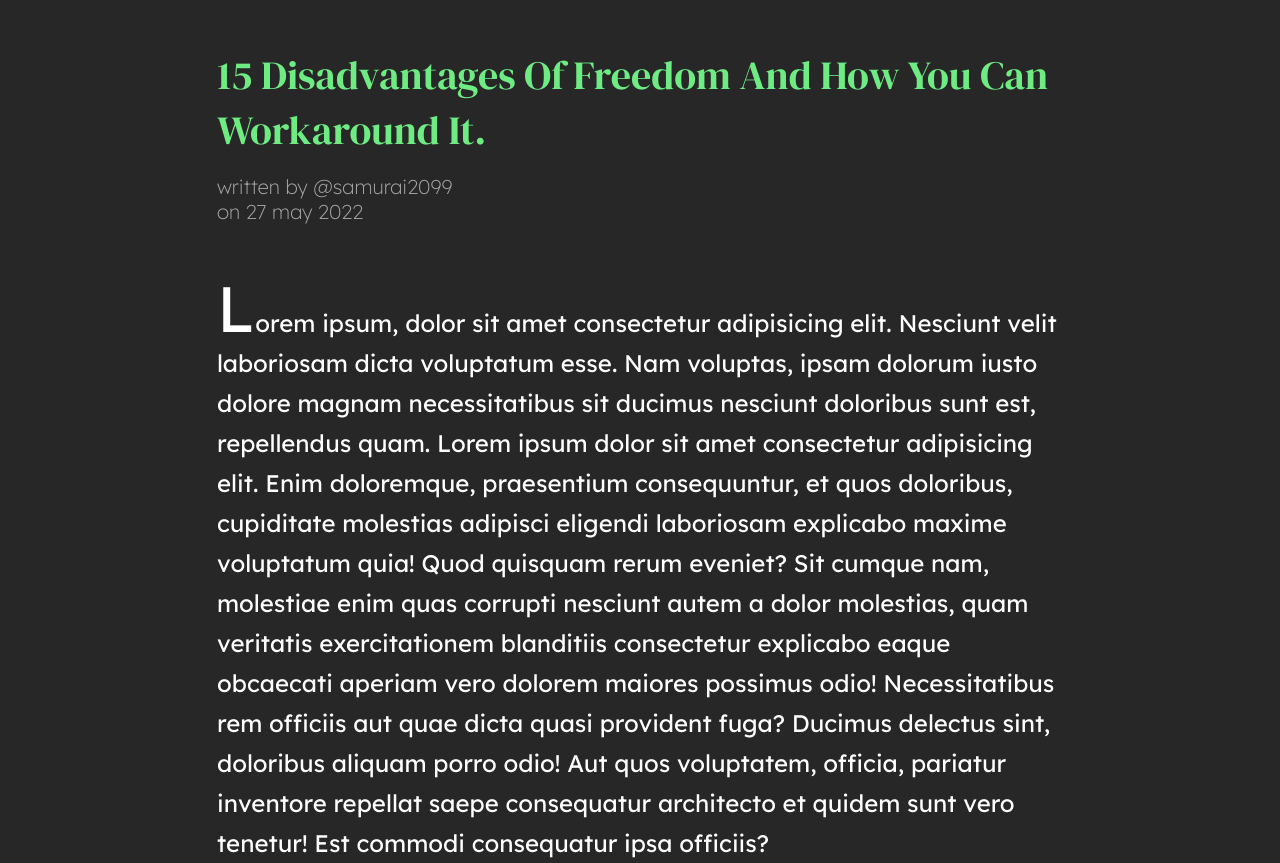
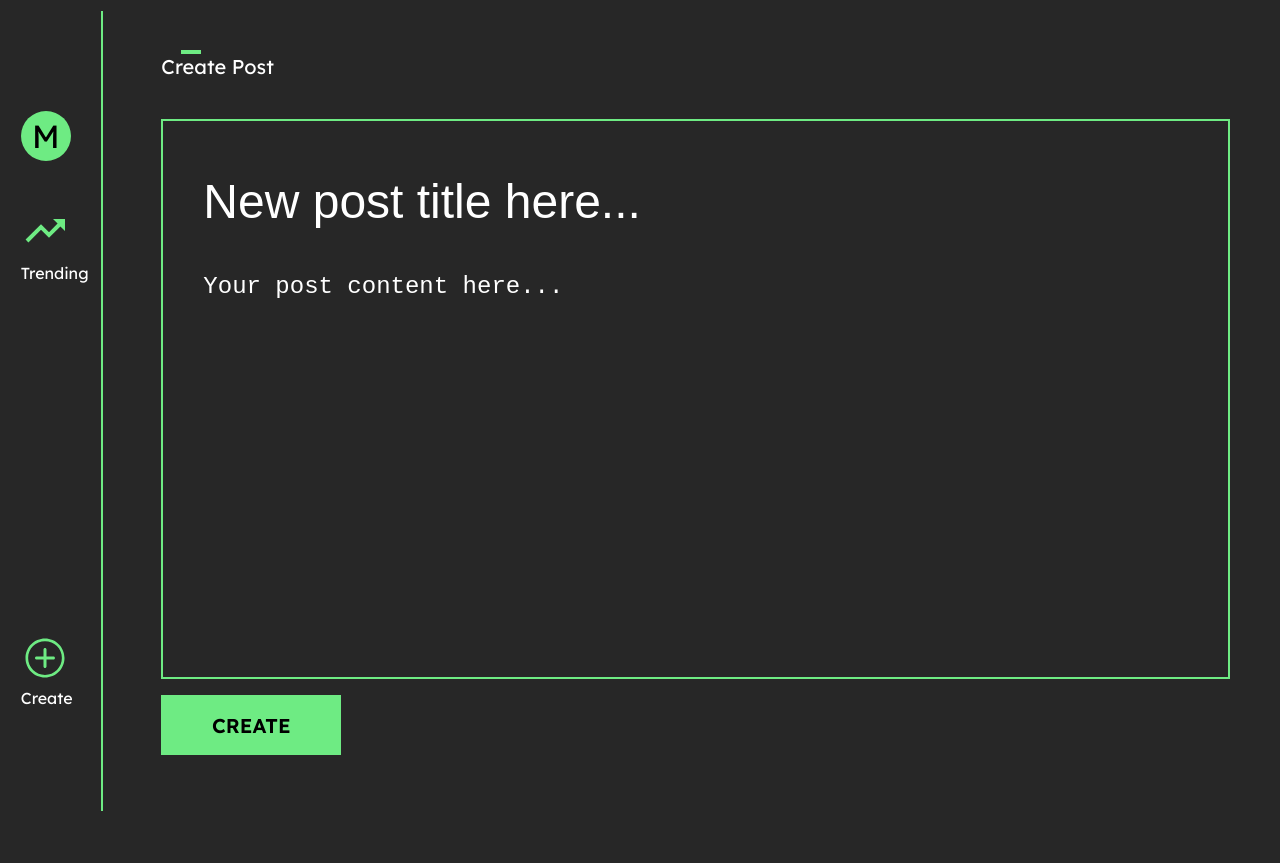
Before and after one commit to mbk97/blog-website, a React (Create React App) app: page / in a window 1280 px wide. After the commit the page ends 821 px from the top, so only its background shows below. Built offline with nearby package versions, Linux system fonts and the light colour scheme.

Commit message:
create post component

```diff
--- a/package.json
+++ b/package.json
@@ -15,6 +15,7 @@
     "axios": "^1.1.3",
     "react": "^18.2.0",
     "react-dom": "^18.2.0",
+    "react-icons": "^4.6.0",
     "react-redux": "^8.0.4",
     "react-scripts": "5.0.1",
     "redux": "^4.2.0",
--- a/src/App.tsx
+++ b/src/App.tsx
@@ -1,16 +1,23 @@
 import React from "react";
-import Login from "./components/login/Login";
-import ReadMore from "./components/readMore/ReadMore";
-import Signup from "./components/signUp/Signup";
-import { GlobalStyle } from "./GlobalStyle";
+import CreatePost from "./components/createPost/CreatePost";
+import Navbar from "./components/navbar/Navbar";
+// import Login from "./components/login/Login";
+// import ReadMore from "./components/readMore/ReadMore";
+// import Signup from "./components/signUp/Signup";
+import { GlobalStyle, Layout, NavWrapper } from "./GlobalStyle";
 
 const App = () => {
   return (
     <React.Fragment>
       <GlobalStyle />
-      {/* <Login /> */}
-      {/* <Signup /> */}
-      <ReadMore />
+      <Layout>
+        <NavWrapper>
+          <Navbar />
+        </NavWrapper>
+        <React.Fragment>
+          <CreatePost />
+        </React.Fragment>
+      </Layout>
     </React.Fragment>
   );
 };
--- a/src/GlobalStyle.ts
+++ b/src/GlobalStyle.ts
@@ -19,24 +19,22 @@ body {
    overflow-x: hidden;
    color: white;
 }
-`
-
+`;
 
 export const AuthWrapper = styled.div`
   display: flex;
   align-items: center;
   justify-content: space-between;
-`
+`;
 
 export const AuthLeftContent = styled.div`
   flex: 30%;
   height: 100vh;
 
-@media (max-width:900px) {
+  @media (max-width: 900px) {
     display: none;
   }
-
-`
+`;
 
 export const AuthRightContent = styled.div`
   flex: 70%;
@@ -44,68 +42,97 @@ margin: 0 20px;
   display: flex;
   align-items: center;
   justify-content: center;
-@media (max-width:900px) {
+  @media (max-width: 900px) {
     flex: 100%;
     display: flex;
     align-items: center;
     justify-content: center;
     height: 100vh;
   }
-`
+`;
 
 export const AuthImg = styled.img`
   height: 100vh;
   width: 100%;
   object-fit: cover;
   object-position: center;
-`
+`;
 
 export const AuthInputWrapper = styled.div`
   width: 600px;
-@media (max-width:470px) {
+  @media (max-width: 470px) {
     width: 100%;
-
   }
-`
+`;
 
 export const ButtonWrapper = styled.div`
   display: flex;
   justify-content: space-between;
 
-@media (max-width:470px) {
+  @media (max-width: 470px) {
     flex-direction: column;
   }
-`
+`;
 
 export const LinkText = styled.p`
   width: 227px;
-@media (max-width:470px) {
+  @media (max-width: 470px) {
     width: 100%;
     margin-top: 20px;
   }
-`
-
+`;
 
 export const InputContainer = styled.div`
   margin: 20px 0;
-`
+`;
 
 export const ColoredText = styled.span`
   color: #6eeb83;
-`
+`;
 
 export const WelcomeHeader = styled.h3`
-font-family: 'DM Serif Display';
+  font-family: "DM Serif Display";
   font-style: normal;
   font-weight: 400;
   font-size: 48px;
   line-height: 66px;
-`
+`;
 
 export const WelcomeText = styled.p`
-font-family: 'Lexend Deca';
+  font-family: "Lexend Deca";
   font-weight: 300;
   font-size: 24px;
   line-height: 30px;
-color: #A5A5A5;
-`
+  color: #a5a5a5;
+`;
+
+export const TitleContainer = styled.div`
+  width: 300px;
+`;
+
+export const Line = styled.div`
+  width: 20px;
+  height: 4px;
+  background: #6eeb83;
+  margin-left: 20px;
+  /* margin: auto; */
+`;
+
+export const Layout = styled.div`
+  display: flex;
+  align-items: center;
+  justify-content: space-between;
+  @media (max-width: 900px) {
+    flex-direction: column-reverse;
+  }
+`;
+
+export const NavWrapper = styled.div`
+  background: #272727;
+  display: flex;
+  align-items: center;
+  justify-content: center;
+  flex-direction: column;
+  width: 120px;
+  height: 20vh;
+`;
--- a/src/components/common/text/Text.tsx
+++ b/src/components/common/text/Text.tsx
@@ -18,8 +18,21 @@ const Text = styled.h2`
   }
 `;
 
+const Title = styled.p`
+  font-family: "Lexend Deca";
+  font-style: normal;
+  font-weight: 400;
+  font-size: 20px;
+  line-height: 25px;
+  color: #ffffff;
+`;
+
 const CustomTitle = ({ children }: textProps) => {
   return <Text>{children}</Text>;
 };
 
-export default CustomTitle;
+const PageTitle = ({ children }: textProps) => {
+  return <Title>{children}</Title>;
+};
+
+export { CustomTitle, PageTitle };
--- /dev/null
+++ b/src/components/createPost/CreatePost.tsx
@@ -0,0 +1,68 @@
+import React, { useState } from "react";
+import { Line, TitleContainer } from "../../GlobalStyle";
+import CustomButton from "../common/button/Button";
+import { PageTitle } from "../common/text/Text";
+import {
+  ContentContainer,
+  CreatePostWrapper,
+  PostInput,
+  PostTextArea,
+  TitleInputContainer,
+  PostInputContainer,
+  BtnWrapper,
+} from "./style";
+
+const CreatePost = () => {
+  const [data, setData] = useState<any>({
+    title: "",
+    description: "",
+  });
+
+  const { title, description } = data;
+
+  console.log(description);
+  const handleInputChange = (
+    e:
+      | React.ChangeEvent<HTMLInputElement>
+      | React.ChangeEvent<HTMLTextAreaElement>
+  ) => {
+    const { name, value } = e.target;
+    setData({
+      ...data,
+      [name]: value,
+    });
+  };
+
+  return (
+    <CreatePostWrapper>
+      <TitleContainer>
+        <Line></Line>
+        <PageTitle>Create Post</PageTitle>
+      </TitleContainer>
+      <ContentContainer>
+        <TitleInputContainer>
+          <PostInput
+            type="text"
+            placeholder="New post title here..."
+            onChange={handleInputChange}
+            value={title}
+            name="title"
+          />
+        </TitleInputContainer>
+        <PostInputContainer>
+          <PostTextArea
+            placeholder="Your post content here..."
+            onChange={handleInputChange}
+            value={description}
+            name="description"
+          />
+        </PostInputContainer>
+      </ContentContainer>
+      <BtnWrapper>
+        <CustomButton>Create</CustomButton>
+      </BtnWrapper>
+    </CreatePostWrapper>
+  );
+};
+
+export default CreatePost;
--- /dev/null
+++ b/src/components/createPost/style.ts
@@ -0,0 +1,82 @@
+import styled from "styled-components";
+
+export const CreatePostWrapper = styled.div`
+  margin: 50px;
+  width: 90%;
+
+  @media (max-width: 600px) {
+    margin: 20px;
+  }
+`;
+
+export const ContentContainer = styled.div`
+  height: 70vh;
+  width: 100%;
+  border: 2px solid #6eeb83;
+  margin-top: 40px;
+  padding: 40px;
+  @media (max-width: 600px) {
+    padding: 20px;
+    width: 100%;
+    /* margin-bottom: 2rem; */
+  }
+`;
+
+export const TitleInputContainer = styled.div`
+  width: 80%;
+`;
+
+export const PostInput = styled.input`
+  height: 80px;
+  border: 0;
+  background-color: transparent;
+  width: 100%;
+  color: white;
+  outline: 0;
+  font-size: 48px;
+  @media (max-width: 600px) {
+    font-size: 24px;
+  }
+
+  &::placeholder {
+    font-size: 48px;
+    color: white;
+
+    @media (max-width: 600px) {
+      font-size: 16px;
+    }
+  }
+`;
+
+export const PostInputContainer = styled.div`
+  margin-top: 2rem;
+`;
+
+export const PostTextArea = styled.textarea`
+  /* height: 300px; */
+  height: 100%;
+  border: 0;
+  background-color: transparent;
+  width: 100%;
+  color: white;
+  outline: 0;
+  font-size: 24px;
+  resize: none;
+  @media (max-width: 600px) {
+    font-size: 24px;
+    height: 100%;
+  }
+
+  &::placeholder {
+    font-size: 24px;
+    color: white;
+
+    @media (max-width: 600px) {
+      font-size: 16px;
+    }
+  }
+`;
+
+export const BtnWrapper = styled.div`
+  margin: 1rem 0;
+`;
--- /dev/null
+++ b/src/components/navbar/Navbar.tsx
@@ -0,0 +1,42 @@
+import React from "react";
+import {
+  BottomItems,
+  NameLogo,
+  NameWrapper,
+  NavContainer,
+  NavIcon,
+  NavItemsWrapper,
+  NavTitle,
+  TopItems,
+  TrendTextWrapper,
+} from "./style";
+import { BiTrendingUp } from "react-icons/bi";
+import { IoIosAddCircleOutline } from "react-icons/io";
+
+const Navbar = () => {
+  return (
+    <NavContainer>
+      <NavItemsWrapper>
+        <TopItems>
+          <NameWrapper>
+            <NameLogo>M</NameLogo>
+          </NameWrapper>
+          <TrendTextWrapper>
+            <NavIcon>
+              <BiTrendingUp className="icon" />
+            </NavIcon>
+            <NavTitle>Trending</NavTitle>
+          </TrendTextWrapper>
+        </TopItems>
+        <BottomItems>
+          <NavIcon>
+            <IoIosAddCircleOutline className="icon" />
+          </NavIcon>
+          <NavTitle>Create</NavTitle>
+        </BottomItems>
+      </NavItemsWrapper>
+    </NavContainer>
+  );
+};
+
+export default Navbar;
--- /dev/null
+++ b/src/components/navbar/style.ts
@@ -0,0 +1,119 @@
+import styled from "styled-components";
+
+export const NavContainer = styled.div`
+  position: fixed;
+  border-right: 2px solid #6eeb83;
+  display: flex;
+  align-items: center;
+  justify-content: center;
+  flex-direction: column;
+  width: 95px;
+  height: 100vh;
+
+  @media (max-width: 900px) {
+    border: 2px solid #6eeb83;
+    width: 90%;
+    height: 95px;
+    bottom: 0px;
+    background: #272727;
+  }
+`;
+
+export const NavItemsWrapper = styled.div`
+  display: flex;
+  flex-direction: column;
+  justify-content: space-between;
+  height: 75vh;
+
+  @media (max-width: 900px) {
+    flex-direction: row;
+    height: 95px;
+    align-items: center;
+    justify-content: center;
+  }
+`;
+
+export const TopItems = styled.div`
+  @media (max-width: 900px) {
+    height: auto;
+    display: flex;
+    align-items: center;
+    justify-content: space-around;
+    width: 30vw;
+  }
+
+  @media (max-width: 470px) {
+    width: 100%;
+  }
+`;
+
+export const BottomItems = styled.div`
+  @media (max-width: 900px) {
+    display: flex;
+    align-items: center;
+  }
+  @media (max-width: 470px) {
+    display: block;
+  }
+`;
+
+export const NameWrapper = styled.div`
+  @media (max-width: 900px) {
+    display: flex;
+    align-items: center;
+    justify-content: center;
+  }
+`;
+
+export const NameLogo = styled.div`
+  width: 50px;
+  height: 50px;
+  color: black;
+  background-color: #6eeb83;
+  text-transform: uppercase;
+  font-family: "Lexend Deca";
+  font-style: normal;
+  font-weight: 400;
+  font-size: 32px;
+  line-height: 40px;
+  border-radius: 50%;
+  display: grid;
+  place-items: center;
+  margin-bottom: 3rem;
+  @media (max-width: 900px) {
+    margin-bottom: 0rem;
+  }
+`;
+
+export const NavIcon = styled.div`
+  .icon {
+    color: #6eeb83;
+    font-size: 3rem;
+    @media (max-width: 470px) {
+      margin-bottom: 0rem;
+    }
+  }
+`;
+
+export const NavTitle = styled.p`
+  font-family: "Lexend Deca";
+  font-style: normal;
+  font-weight: 400;
+  font-size: 16px;
+  line-height: 25px;
+  color: #ffffff;
+  /* padding-left: 10px; */
+`;
+
+export const TrendTextWrapper = styled.div`
+  margin-bottom: 3rem;
+  @media (max-width: 900px) {
+    display: flex;
+    align-items: center;
+    margin: 0rem;
+    padding: 0 30px;
+  }
+  @media (max-width: 470px) {
+    display: block;
+  }
+`;
--- a/src/components/readMore/ReadMore.tsx
+++ b/src/components/readMore/ReadMore.tsx
@@ -1,5 +1,5 @@
 import React from "react";
-import CustomTitle from "../common/text/Text";
+import { CustomTitle } from "../common/text/Text";
 import {
   Container,
   ReadMoreContentText,
```
Also changed, not shown: src/components/navbar/data.ts (added, +28 -0 lines), 1 other file (tests, documents, lock files or other folders). Lines whose indentation alone changed are shown as unchanged.
